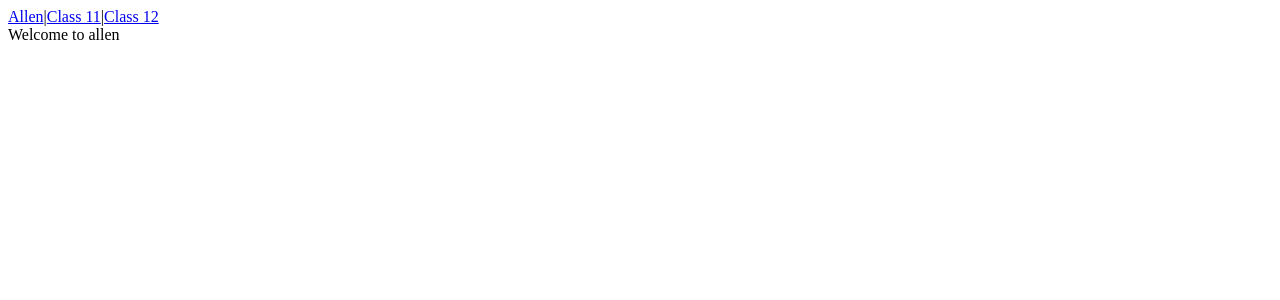
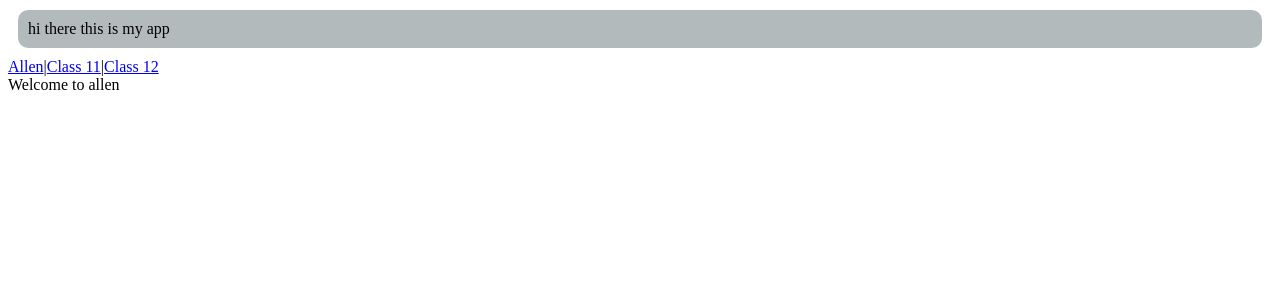
Before and after one commit to Cohort-3-Works/week-10-part-1, a React (Vite) app: page / in a window 1280 px wide. Shown: the top 300 px of the page. Built offline with nearby package versions, Linux system fonts and the light colour scheme.

Commit message:
learned about childrens

```diff
--- a/src/App.jsx
+++ b/src/App.jsx
@@ -5,6 +5,7 @@ function App() {
   return (
     <div>
       <BrowserRouter>
+        <Card>hi there this is my app</Card>
         <Link to="/">Allen</Link>|
         <Link to="/neet/online-coaching-class-11">Class 11</Link>|
         <Link to="/neet/online-coaching-class-12">Class 12</Link>
@@ -36,4 +37,21 @@ function Class12Program() {
   return <div>NEET programs for Class 12th</div>;
 }
 
+// creating a card component for understanding children
+
+const Card = ({ children }) => {
+  return (
+    <div
+      style={{
+        padding: 10,
+        margin: 10,
+        backgroundColor: "#b2babb",
+        borderRadius: 10,
+      }}
+    >
+      {children}
+    </div>
+  );
+};
+
 export default App;
```
